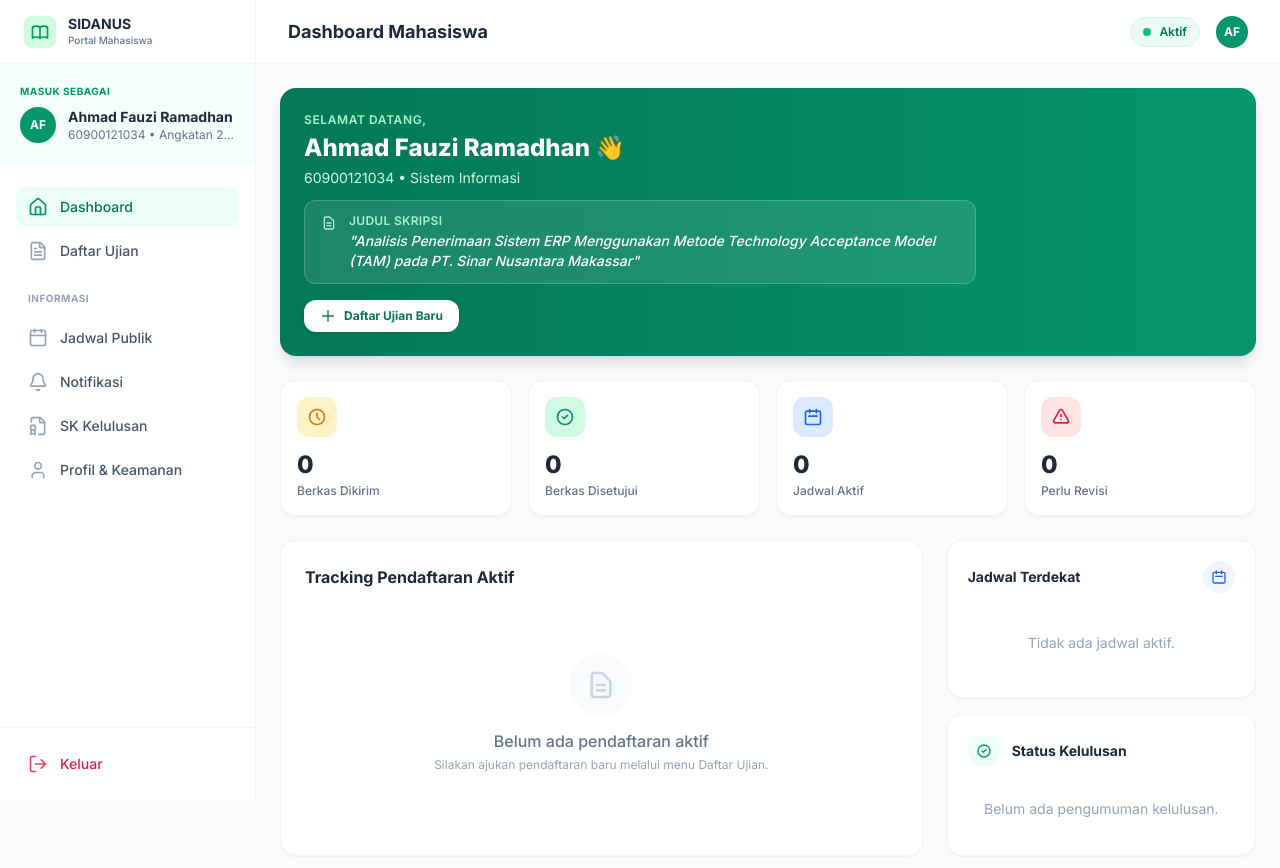
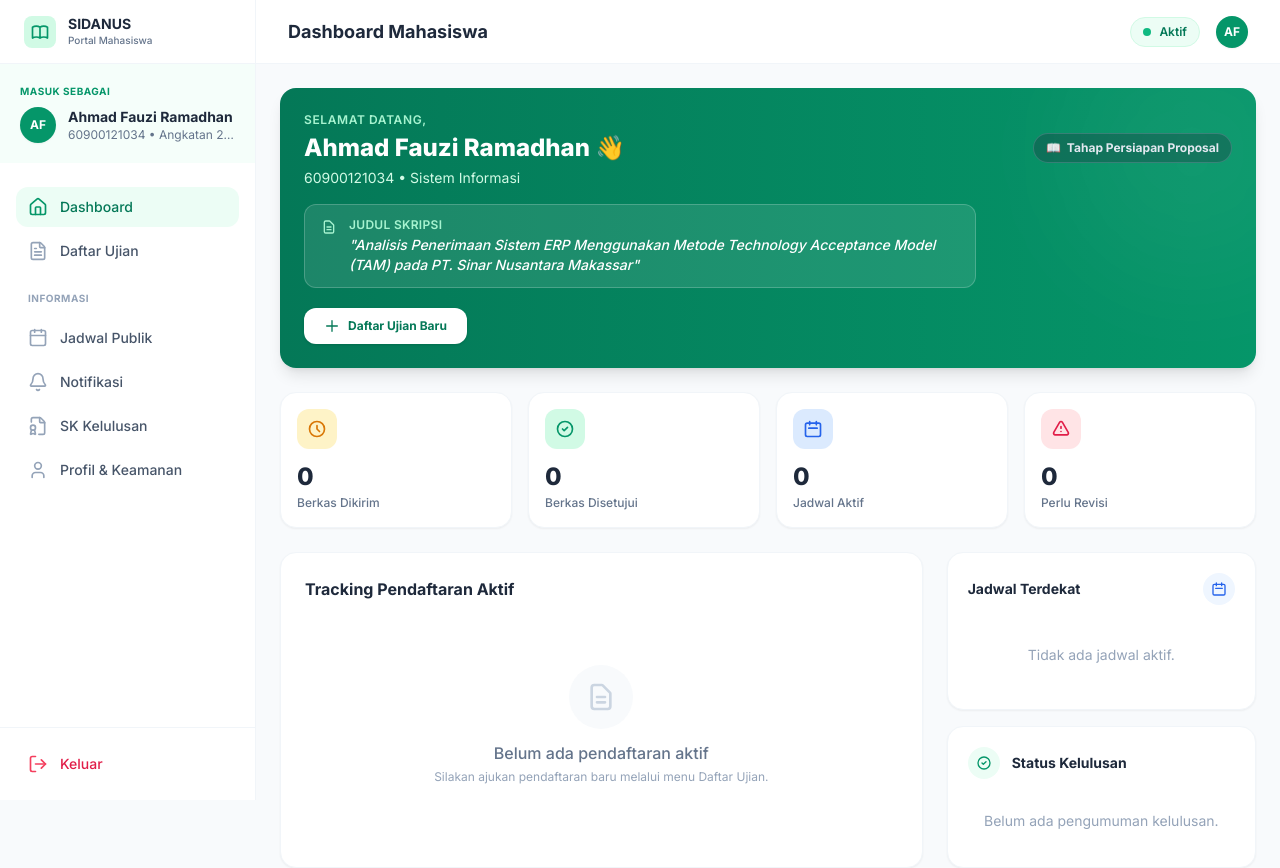
Before and after one commit to Cipaxdragon/APSI_3_React, a React (Vite) app: page / in a window 1280 px wide. Both pictures are taken after a click on the button "Mahasiswa". Shown: the top 868 px of the page. Built offline with nearby package versions, Linux system fonts and the light colour scheme.

Commit message:
feat: initialize project structure with core assets, documentation, and dashboard pages

```diff
--- a/src/pages/mahasiswa/DashboardPage.jsx
+++ b/src/pages/mahasiswa/DashboardPage.jsx
@@ -24,6 +24,34 @@ export default function MahasiswaDashboard() {
 
   const currentSchedule = activeSchedules.length > 0 ? activeSchedules[0] : null;
 
+  // Tentukan Status Akademik Mahasiswa
+  const getStatusAkademikLabel = () => {
+    if (student.statusUjian === 'lulus') {
+      return { label: 'Telah Lulus (Alumni)', color: 'bg-amber-400 text-amber-900 border-amber-400', icon: '🎓' };
+    }
+
+    // Cek jika sedang ada pendaftaran aktif yang belum selesai
+    const activeReg = [...registrations].sort((a, b) => new Date(b.tanggalDaftar) - new Date(a.tanggalDaftar))[0];
+    if (activeReg && activeReg.statusVerifikasi !== 'lulus' && activeReg.statusVerifikasi !== 'dikembalikan') {
+      return {
+         label: `Sedang Proses ${SidanusDB.getExamLabel(activeReg.jenisUjian)}`,
+         color: 'bg-blue-400/30 text-blue-50 border-blue-400/50 shadow-[0_0_10px_rgba(96,165,250,0.2)]',
+         icon: '⏳'
+      };
+    }
+
+    if (student.statusUjian === 'hasil_selesai') {
+      return { label: 'Tahap Persiapan Munaqasyah', color: 'bg-emerald-800/40 text-emerald-100 border-emerald-500/30', icon: '📝' };
+    }
+    if (student.statusUjian === 'proposal_selesai') {
+      return { label: 'Tahap Persiapan Seminar Hasil', color: 'bg-emerald-800/40 text-emerald-100 border-emerald-500/30', icon: '📝' };
+    }
+
+    return { label: 'Tahap Persiapan Proposal', color: 'bg-slate-800/30 text-slate-200 border-slate-400/30', icon: '📖' };
+  };
+
+  const statusAkademik = getStatusAkademikLabel();
+
   return (
     <div className="flex bg-slate-50 min-h-screen">
       <MahasiswaSidebar />
@@ -32,12 +60,21 @@ export default function MahasiswaDashboard() {
 
         <main className="flex-1 p-4 sm:p-6 space-y-6">
           {/* Welcome Banner */}
-          <section className="bg-gradient-to-r from-emerald-700 to-emerald-600 rounded-2xl p-5 sm:p-6 text-white shadow-lg">
-            <p className="text-emerald-200 text-xs font-semibold uppercase tracking-wider mb-1">Selamat Datang,</p>
-            <h2 className="text-xl sm:text-2xl font-extrabold">{student.nama} 👋</h2>
-            <p className="text-emerald-100 text-sm mt-1">{student.nim} • {student.prodi}</p>
+          <section className="bg-gradient-to-r from-emerald-700 to-emerald-600 rounded-2xl p-5 sm:p-6 text-white shadow-lg relative overflow-hidden">
+            {/* Dekorasi Background */}
+            <div className="absolute top-0 right-0 -mr-16 -mt-16 w-64 h-64 bg-white/5 rounded-full blur-3xl pointer-events-none"></div>
 
-            <div className="mt-3 bg-white/10 border border-white/20 rounded-xl px-4 py-3 flex items-start gap-3 max-w-2xl">
+            <p className="text-emerald-200 text-xs font-semibold uppercase tracking-wider mb-1 relative z-10">Selamat Datang,</p>
+            <div className="flex flex-col sm:flex-row sm:items-center justify-between gap-4 mb-1 relative z-10">
+              <h2 className="text-xl sm:text-2xl font-extrabold">{student.nama} 👋</h2>
+              <div className={`inline-flex items-center gap-1.5 px-3 py-1.5 rounded-full border text-xs font-bold w-fit ${statusAkademik.color}`}>
+                <span>{statusAkademik.icon}</span>
+                {statusAkademik.label}
+              </div>
+            </div>
+            <p className="text-emerald-100 text-sm relative z-10">{student.nim} • {student.prodi}</p>
+
+            <div className="mt-4 bg-white/10 border border-white/20 rounded-xl px-4 py-3 flex items-start gap-3 max-w-2xl relative z-10">
               <svg className="w-4 h-4 text-emerald-200 flex-shrink-0 mt-0.5" fill="none" viewBox="0 0 24 24" stroke="currentColor">
                 <path strokeLinecap="round" strokeLinejoin="round" strokeWidth="2" d="M9 12h6m-6 4h6m2 5H7a2 2 0 01-2-2V5a2 2 0 012-2h5.586a1 1 0 01.707.293l5.414 5.414a1 1 0 01.293.707V19a2 2 0 01-2 2z" />
               </svg>
@@ -47,8 +84,8 @@ export default function MahasiswaDashboard() {
               </div>
             </div>
 
-            <div className="mt-4 flex flex-wrap gap-2">
-              <Link to="/mahasiswa/daftar-ujian" className="inline-flex items-center gap-2 bg-white text-emerald-700 text-xs font-bold px-4 py-2 rounded-xl shadow hover:shadow-md transition-shadow">
+            <div className="mt-5 flex flex-wrap gap-2 relative z-10">
+              <Link to="/mahasiswa/daftar-ujian" className="inline-flex items-center gap-2 bg-white text-emerald-700 text-xs font-bold px-5 py-2.5 rounded-xl shadow hover:shadow-lg hover:-translate-y-0.5 transition-all">
                 <svg className="w-4 h-4" fill="none" viewBox="0 0 24 24" stroke="currentColor">
                   <path strokeLinecap="round" strokeLinejoin="round" strokeWidth="2" d="M12 4v16m8-8H4" />
                 </svg>
@@ -116,13 +153,17 @@ export default function MahasiswaDashboard() {
                   </div>
                   <h3 className="font-bold text-slate-800 text-sm">Status Kelulusan</h3>
                 </div>
-                {student.statusUjian === 'hasil_selesai' ? (
+                {student.statusUjian === 'lulus' ? (
                   <div>
-                    <p className="text-emerald-600 font-bold text-sm">Telah Lulus Munaqasyah</p>
+                    <p className="text-emerald-600 font-bold text-sm">Telah Lulus Munaqasyah 🎉</p>
                     <Link to="/mahasiswa/sk-kelulusan" className="mt-3 block w-full text-center text-xs font-bold text-emerald-600 bg-emerald-50 hover:bg-emerald-100 py-2 rounded-lg transition-colors">
                       Lihat SK Kelulusan
                     </Link>
                   </div>
+                ) : student.statusUjian === 'hasil_selesai' ? (
+                  <p className="text-teal-600 font-bold text-sm text-center py-2">Telah Lulus Ujian Hasil</p>
+                ) : student.statusUjian === 'proposal_selesai' ? (
+                  <p className="text-blue-600 font-bold text-sm text-center py-2">Telah Lulus Ujian Proposal</p>
                 ) : (
                   <p className="text-slate-400 text-sm text-center py-4">Belum ada pengumuman kelulusan.</p>
                 )}
@@ -175,7 +216,8 @@ function Timeline({ student, registrations }) {
   }
 
   const isReturned = activeReg.statusVerifikasi === 'dikembalikan';
-  const isApproved = activeReg.statusVerifikasi === 'disetujui';
+  const isApproved = activeReg.statusVerifikasi === 'disetujui' || activeReg.statusVerifikasi === 'lulus';
+  const isFinished = activeReg.statusVerifikasi === 'lulus';
 
   const steps = [
     { label: 'Kirim Berkas', status: 'done', desc: `Pendaftaran ${SidanusDB.getExamLabel(activeReg.jenisUjian)} dikirim` },
@@ -186,15 +228,19 @@ function Timeline({ student, registrations }) {
     },
     { label: 'Penjadwalan', status: 'pending', desc: 'Menunggu plotting jadwal' },
     { label: 'Persetujuan Kaprodi', status: 'pending', desc: 'Menunggu SK Kaprodi' },
+    { label: 'Pelaksanaan Ujian', status: 'pending', desc: 'Menunggu hasil pengujian' },
   ];
 
   if (!isReturned) {
     const schedule = SidanusDB.getSchedules().find(s => s.registrationId === activeReg.id);
-    if (schedule) {
-      steps[2].status = 'done'; steps[2].desc = 'Jadwal diusulkan';
-      if (schedule.statusKaprodi === 'disetujui') {
+    if (schedule || isFinished) {
+      steps[2].status = 'done'; steps[2].desc = 'Jadwal ditetapkan';
+
+      if (isFinished || schedule?.statusKaprodi === 'disetujui' || schedule?.statusKaprodi === 'selesai') {
         steps[3].status = 'done'; steps[3].desc = 'Disetujui Kaprodi';
-      } else if (schedule.statusKaprodi === 'ditolak') {
+        steps[4].status = isFinished ? 'done' : 'active';
+        steps[4].desc = isFinished ? 'Lulus Ujian 🎉' : 'Menunggu pelaksanaan ujian';
+      } else if (schedule?.statusKaprodi === 'ditolak') {
         steps[3].status = 'error'; steps[3].desc = 'Ditolak Kaprodi';
       } else {
         steps[3].status = 'active'; steps[3].desc = 'Menunggu Kaprodi';
--- a/src/pages/penguji/DashboardPage.jsx
+++ b/src/pages/penguji/DashboardPage.jsx
@@ -23,6 +23,31 @@ export default function PengujiDashboardPage() {
      sch.penguji1.includes(pengujiName) ||
      sch.penguji2.includes(pengujiName))
   );
+
+  const handleInputNilai = (sch) => {
+    if(!window.confirm('Simulasi: Tandai ujian ini telah selesai dan lulus?')) return;
+
+    const student = SidanusDB.getStudent(sch.nim);
+    if (!student) return;
+
+    // Update status ujian mahasiswa
+    const newStatus = sch.jenisUjian === 'proposal' ? 'proposal_selesai'
+                    : sch.jenisUjian === 'hasil' ? 'hasil_selesai'
+                    : 'lulus';
+
+    SidanusDB.updateStudent(sch.nim, { statusUjian: newStatus });
+
+    // Update status pendaftaran menjadi selesai agar timeline di mahasiswa reset
+    if (sch.registrationId) {
+      SidanusDB.updateRegistration(sch.registrationId, { statusVerifikasi: 'lulus' });
+    }
+
+    // Sembunyikan jadwal dari dashboard karena sudah selesai
+    SidanusDB.updateSchedule(sch.id, { statusKaprodi: 'selesai' });
+
+    alert(`Berhasil! Ujian ${SidanusDB.getExamLabel(sch.jenisUjian)} untuk ${student.nama} telah dinyatakan Selesai/Lulus.`);
+    window.location.reload();
+  };
 
   return (
     <div className="flex bg-slate-50 min-h-screen">
@@ -87,8 +112,8 @@ export default function PengujiDashboardPage() {
                           </span>
                         </td>
                         <td className="px-5 py-4 text-center">
-                          <button className="text-xs font-bold text-white bg-rose-600 px-4 py-2 rounded-lg shadow-sm hover:bg-rose-700 transition-colors w-full">
-                            Input Nilai
+                          <button onClick={() => handleInputNilai(sch)} className="text-xs font-bold text-white bg-rose-600 px-4 py-2 rounded-lg shadow-sm hover:bg-rose-700 transition-colors w-full">
+                            Tandai Lulus / Nilai
                           </button>
                           <button className="text-xs font-bold text-slate-600 bg-slate-100 px-4 py-2 rounded-lg shadow-sm hover:bg-slate-200 transition-colors mt-2 w-full">
                             Lihat Draft
```
Also changed, not shown: 1 other file (tests, documents, lock files or other folders).
